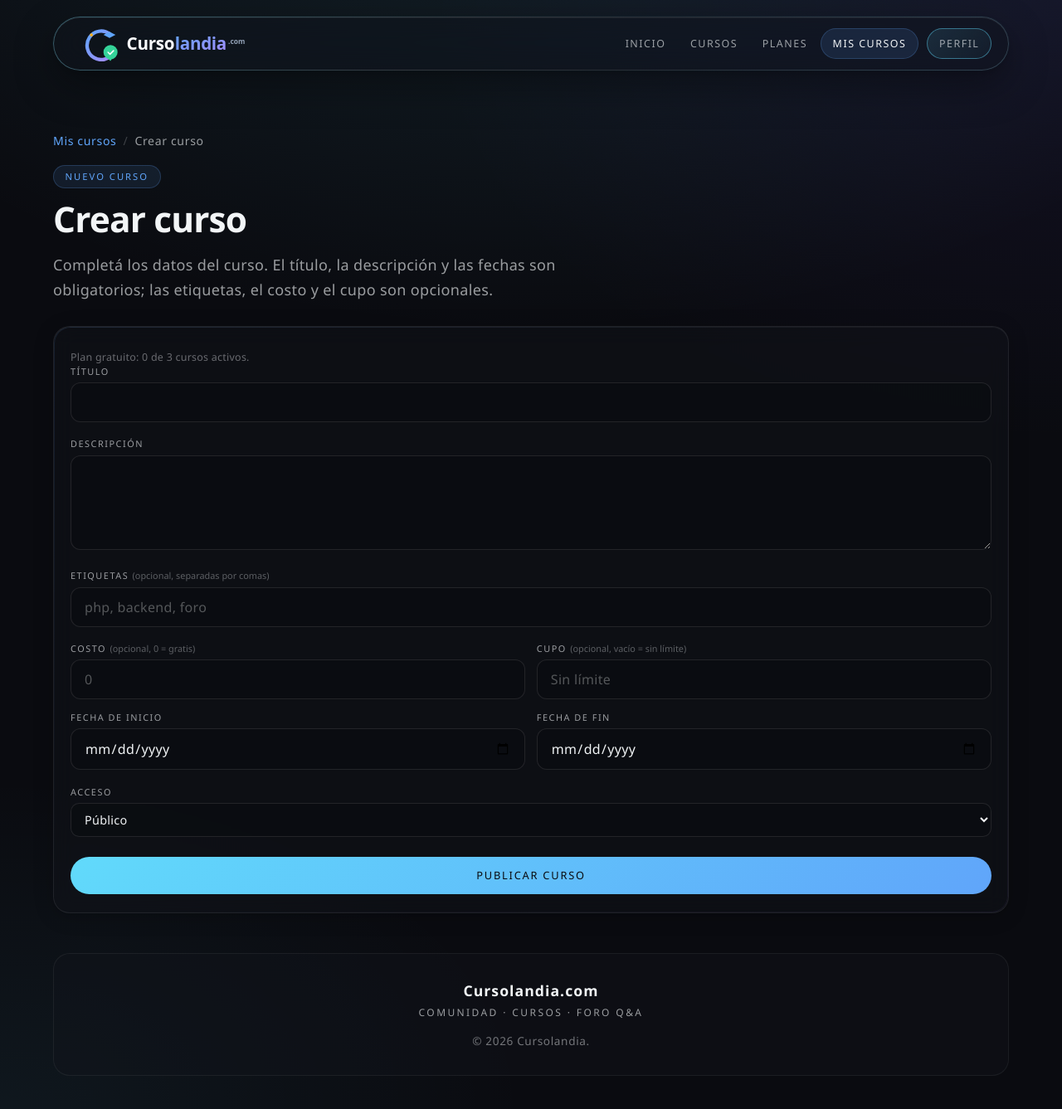
After one commit to Rothezee/Cursolandia, a PHP site: page /src/crear-curso.php in a window 1280 px wide. The commit adds this page. Shown: the whole page at 83% size. Run offline with PHP 8.4, Linux system fonts and the light colour scheme; a user stored in the database is signed in; data comes from the database, SQL or seed files in the repository.

Commit message:
issue crear curso resuelta

```diff
--- a/includes/nav.php
+++ b/includes/nav.php
@@ -7,6 +7,7 @@ $cursos = $base === '' ? 'src/cursos.php' : 'cursos.php';
 $planes = $base === '' ? 'src/planes.php' : 'planes.php';
 $login = $base === '' ? 'src/login.php' : 'login.php';
 $perfil = $base === '' ? 'src/perfil.php' : 'perfil.php';
+$misCursosUrl = $base === '' ? 'src/mis-cursos.php' : 'mis-cursos.php';
 $navPage = $navPage ?? 'inicio'; // inicio | cursos | planes | login | registro | perfil
 $loggedIn = !empty($_SESSION['usuario_id']);
 ?>
@@ -30,6 +31,11 @@ $loggedIn = !empty($_SESSION['usuario_id']);
             <li>
                 <a href="<?= htmlspecialchars($planes) ?>"<?= $navPage === 'planes' ? ' class="is-active" aria-current="page"' : '' ?>>Planes</a>
             </li>
+            <?php if ($loggedIn) : ?>
+                <li>
+                    <a href="<?= htmlspecialchars($misCursosUrl) ?>"<?= $navPage === 'mis-cursos' ? ' class="is-active" aria-current="page"' : '' ?>>Mis cursos</a>
+                </li>
+            <?php endif; ?>
             <li>
                 <?php if ($loggedIn) : ?>
                     <a href="<?= htmlspecialchars($perfil) ?>" class="login-button<?= $navPage === 'perfil' ? ' is-active' : '' ?>"<?= $navPage === 'perfil' ? ' aria-current="page"' : '' ?>>Perfil</a>
--- /dev/null
+++ b/src/crear-curso.php
@@ -0,0 +1,248 @@
+<?php
+session_start();
+require_once __DIR__ . '/../includes/conn.php';
+
+if (empty($_SESSION['usuario_id'])) {
+    header('Location: login.php');
+    exit;
+}
+
+$base = '..';
+$navPage = 'mis-cursos';
+$usuarioId = (int) $_SESSION['usuario_id'];
+$error = '';
+
+$plan = $conn->query("SELECT plan FROM usuarios WHERE id = $usuarioId")->fetchColumn();
+$esPro = $plan === 'pro';
+
+$activos = $conn->query("SELECT COUNT(*) FROM cursos
+    WHERE creador_id = $usuarioId AND fecha_fin >= CURDATE()")->fetchColumn();
+$limite = 3;
+
+$titulo = '';
+$descripcion = '';
+$etiquetasTexto = '';
+$costo = '';
+$cupo = '';
+$acceso = 'publico';
+$fechaInicio = '';
+$fechaFin = '';
+
+if ($_SERVER['REQUEST_METHOD'] === 'POST') {
+    $titulo = trim($_POST['titulo'] ?? '');
+    $descripcion = trim($_POST['descripcion'] ?? '');
+    $etiquetasTexto = trim($_POST['etiquetas'] ?? '');
+    $costo = trim($_POST['costo'] ?? '');
+    $cupo = trim($_POST['cupo'] ?? '');
+    $acceso = $_POST['acceso'] ?? 'publico';
+    $fechaInicio = $_POST['fecha_inicio'] ?? '';
+    $fechaFin = $_POST['fecha_fin'] ?? '';
+
+    if ($titulo === '' || $descripcion === '') {
+        $error = 'El título y la descripción son obligatorios.';
+    } elseif (strlen($titulo) > 150) {
+        $error = 'El título no puede superar los 150 caracteres.';
+    } elseif ($fechaInicio === '' || $fechaFin === '') {
+        $error = 'Indicá una fecha de inicio y una fecha de fin.';
+    } elseif ($fechaFin < $fechaInicio) {
+        $error = 'La fecha de fin no puede ser anterior a la fecha de inicio.';
+    } elseif ($costo !== '' && (!is_numeric($costo) || $costo < 0)) {
+        $error = 'El costo debe ser un número mayor o igual a 0.';
+    } elseif ($cupo !== '' && (!ctype_digit($cupo) || (int) $cupo < 1)) {
+        $error = 'El cupo debe ser un número entero mayor a 0.';
+    } elseif ($acceso !== 'publico' && $acceso !== 'privado') {
+        $error = 'Elegí un tipo de acceso válido.';
+    } elseif (!$esPro && $activos >= $limite) {
+        $error = 'El plan gratuito permite hasta ' . $limite . ' cursos activos. Para crear más, solicitá el plan Pro.';
+    } else {
+        $tituloSql = $conn->quote($titulo);
+        $descripcionSql = $conn->quote($descripcion);
+        $accesoSql = $conn->quote($acceso);
+        $inicioSql = $conn->quote($fechaInicio);
+        $finSql = $conn->quote($fechaFin);
+        $costoSql = $costo === '' ? 0 : (float) $costo;
+        $cupoSql = $cupo === '' ? 'NULL' : (int) $cupo;
+
+        $conn->query("INSERT INTO cursos
+            (creador_id, titulo, descripcion, costo, acceso, cupo, fecha_inicio, fecha_fin)
+            VALUES ($usuarioId, $tituloSql, $descripcionSql, $costoSql, $accesoSql, $cupoSql, $inicioSql, $finSql)");
+        $cursoId = (int) $conn->lastInsertId();
+
+        foreach (explode(',', $etiquetasTexto) as $etiqueta) {
+            $etiqueta = strtolower(trim($etiqueta));
+
+            if ($etiqueta === '' || strlen($etiqueta) > 50) {
+                continue;
+            }
+
+            $etiquetaSql = $conn->quote($etiqueta);
+            $etiquetaId = $conn->query("SELECT id FROM etiquetas WHERE nombre = $etiquetaSql")->fetchColumn();
+
+            if (!$etiquetaId) {
+                $conn->query("INSERT INTO etiquetas (nombre) VALUES ($etiquetaSql)");
+                $etiquetaId = $conn->lastInsertId();
+            }
+
+            $conn->query("INSERT INTO curso_etiquetas (curso_id, etiqueta_id) VALUES ($cursoId, $etiquetaId)");
+        }
+
+        header('Location: curso.php?id=' . $cursoId . '&creado=1');
+        exit;
+    }
+}
+?>
+<!DOCTYPE html>
+<html lang="es">
+<head>
+    <meta charset="UTF-8">
+    <meta name="viewport" content="width=device-width, initial-scale=1.0">
+    <link rel="stylesheet" href="../styles/style.css"/>
+    <link rel="icon" href="../img/logo.svg" type="image/x-icon">
+    <title>Crear curso — Cursolandia</title>
+</head>
+<body class="page-cursos">
+    <?php require __DIR__ . '/../includes/nav.php'; ?>
+
+    <main class="page-shell page-shell--compact">
+        <nav class="page-breadcrumb curso-breadcrumb" aria-label="Ruta">
+            <a class="text-link" href="mis-cursos.php">Mis cursos</a>
+            <span class="curso-breadcrumb__sep" aria-hidden="true">/</span>
+            <span>Crear curso</span>
+        </nav>
+
+        <header class="section-header page-cursos-header">
+            <p class="section-eyebrow">Nuevo curso</p>
+            <h1 class="section-title">Crear curso</h1>
+            <p class="section-lead">
+                Completá los datos del curso. El título, la descripción y las fechas son obligatorios;
+                las etiquetas, el costo y el cupo son opcionales.
+            </p>
+        </header>
+
+        <section class="card glass-panel">
+            <?php if ($error !== '') : ?>
+                <p class="auth-hint is-error" role="alert"><?= htmlspecialchars($error) ?></p>
+            <?php endif; ?>
+
+            <?php if (!$esPro) : ?>
+                <p class="auth-hint">
+                    Plan gratuito: <?= $activos ?> de <?= $limite ?> cursos activos.
+                </p>
+            <?php endif; ?>
+
+            <form class="auth-form" method="post" action="crear-curso.php" novalidate>
+                <div class="auth-field">
+                    <label class="auth-label" for="curso-titulo">Título</label>
+                    <input
+                        type="text"
+                        id="curso-titulo"
+                        name="titulo"
+                        class="auth-input"
+                        maxlength="150"
+                        value="<?= htmlspecialchars($titulo) ?>"
+                        required
+                    />
+                </div>
+
+                <div class="auth-field">
+                    <label class="auth-label" for="curso-descripcion">Descripción</label>
+                    <textarea
+                        id="curso-descripcion"
+                        name="descripcion"
+                        class="auth-input auth-textarea"
+                        rows="4"
+                        required
+                    ><?= htmlspecialchars($descripcion) ?></textarea>
+                </div>
+
+                <div class="auth-field">
+                    <label class="auth-label" for="curso-etiquetas">
+                        Etiquetas <span class="auth-optional">(opcional, separadas por comas)</span>
+                    </label>
+                    <input
+                        type="text"
+                        id="curso-etiquetas"
+                        name="etiquetas"
+                        class="auth-input"
+                        placeholder="php, backend, foro"
+                        value="<?= htmlspecialchars($etiquetasTexto) ?>"
+                    />
+                </div>
+
+                <div class="auth-grid">
+                    <div class="auth-field">
+                        <label class="auth-label" for="curso-costo">
+                            Costo <span class="auth-optional">(opcional, 0 = gratis)</span>
+                        </label>
+                        <input
+                            type="number"
+                            id="curso-costo"
+                            name="costo"
+                            class="auth-input"
+                            min="0"
+                            step="0.01"
+                            placeholder="0"
+                            value="<?= htmlspecialchars($costo) ?>"
+                        />
+                    </div>
+
+                    <div class="auth-field">
+                        <label class="auth-label" for="curso-cupo">
+                            Cupo <span class="auth-optional">(opcional, vacío = sin límite)</span>
+                        </label>
+                        <input
+                            type="number"
+                            id="curso-cupo"
+                            name="cupo"
+                            class="auth-input"
+                            min="1"
+                            step="1"
+                            placeholder="Sin límite"
+                            value="<?= htmlspecialchars($cupo) ?>"
+                        />
+                    </div>
+
+                    <div class="auth-field">
+                        <label class="auth-label" for="curso-inicio">Fecha de inicio</label>
+                        <input
+                            type="date"
+                            id="curso-inicio"
+                            name="fecha_inicio"
+                            class="auth-input"
+                            value="<?= htmlspecialchars($fechaInicio) ?>"
+                            required
+                        />
+                    </div>
+
+                    <div class="auth-field">
+                        <label class="auth-label" for="curso-fin">Fecha de fin</label>
+                        <input
+                            type="date"
+                            id="curso-fin"
+                            name="fecha_fin"
+                            class="auth-input"
+                            value="<?= htmlspecialchars($fechaFin) ?>"
+                            required
+                        />
+                    </div>
+                </div>
+
+                <div class="auth-field">
+                    <label class="auth-label" for="curso-acceso">Acceso</label>
+                    <select id="curso-acceso" name="acceso" class="auth-input filter-select">
+                        <option value="publico"<?= $acceso === 'publico' ? ' selected' : '' ?>>Público</option>
+                        <option value="privado"<?= $acceso === 'privado' ? ' selected' : '' ?>>Privado</option>
+                    </select>
+                </div>
+
+                <button type="submit" class="auth-submit">
+                    <span class="auth-submit__text">Publicar curso</span>
+                    <span class="auth-submit__shine" aria-hidden="true"></span>
+                </button>
+            </form>
+        </section>
+    </main>
+
+    <?php require __DIR__ . '/../includes/footer.php'; ?>
+</body>
+</html>
--- a/src/curso.php
+++ b/src/curso.php
@@ -89,6 +89,10 @@ $hayCupo = $curso && ($curso['cupo'] === null || $inscriptos < $curso['cupo']);
             <span class="curso-breadcrumb__sep" aria-hidden="true">/</span>
             <span><?= $curso ? htmlspecialchars($curso['titulo']) : 'Curso' ?></span>
         </nav>
+
+        <?php if ($curso && isset($_GET['creado'])) : ?>
+            <p class="auth-hint is-ok" role="status">Curso publicado correctamente.</p>
+        <?php endif; ?>
 
         <?php if (!$curso) : ?>
             <p class="empty-state empty-state--compact">No encontramos ese curso. Volvé al catálogo y elegí uno.</p>
--- a/src/cursos.php
+++ b/src/cursos.php
@@ -103,10 +103,10 @@ $urlTodas = 'cursos.php' . ($filtrosBase ? '?' . http_build_query($filtrosBase)
 
     <main class="page-shell">
         <header class="section-header page-cursos-header">
-            <p class="section-eyebrow">CatÃ¡logo</p>
+            <p class="section-eyebrow">Catalogo</p>
             <h1 class="section-title">Explorar cursos</h1>
             <p class="section-lead">
-                BuscÃ¡ por nombre o etiqueta y combinÃ¡ filtros de precio, acceso y cursos destacados del plan Pro.
+                Busca por nombre o etiqueta y combina filtros de precio, acceso y cursos destacados del plan Pro.
             </p>
         </header>
 
--- a/src/perfil.php
+++ b/src/perfil.php
@@ -28,6 +28,11 @@ $navPage = 'perfil';
                 <p class="login-card__subtitle">Acá vas a poder editar tu perfil, cursos y plan Pro.</p>
             </header>
             <p class="login-card__footer">
+                <a href="mis-cursos.php" class="auth-link">Mis cursos</a>
+                ·
+                <a href="crear-curso.php" class="auth-link">Crear curso</a>
+            </p>
+            <p class="login-card__footer">
                 <a href="../index.php?salir=1" class="auth-link">Cerrar sesión</a>
             </p>
         </section>
--- a/styles/primitives.css
+++ b/styles/primitives.css
@@ -246,6 +246,7 @@
     border: 1px solid transparent;
 }
 
+.course-badge--proximo,
 .forum-badge--abierta {
     color: var(--brand-blue);
     background: rgba(96, 165, 250, 0.12);
@@ -253,6 +254,7 @@
 }
 
 .course-badge--gratis,
+.course-badge--activo,
 .forum-badge--accepted {
     color: var(--brand-green);
     background: rgba(52, 211, 153, 0.12);
@@ -271,6 +273,7 @@
     border-color: rgba(251, 191, 36, 0.35);
 }
 
+.course-badge--finalizado,
 .forum-badge--cerrada {
     color: rgba(242, 245, 247, 0.55);
     background: rgba(255, 255, 255, 0.05);
--- a/styles/style.css
+++ b/styles/style.css
@@ -1088,6 +1088,12 @@ main {
     transform: translateY(0);
 }
 
+.auth-submit--link {
+    display: inline-block;
+    text-align: center;
+    text-decoration: none;
+}
+
 .auth-submit__shine {
     position: absolute;
     inset: 0;
```
Also changed, not shown: src/mis-cursos.php (added, +136 -0 lines).
